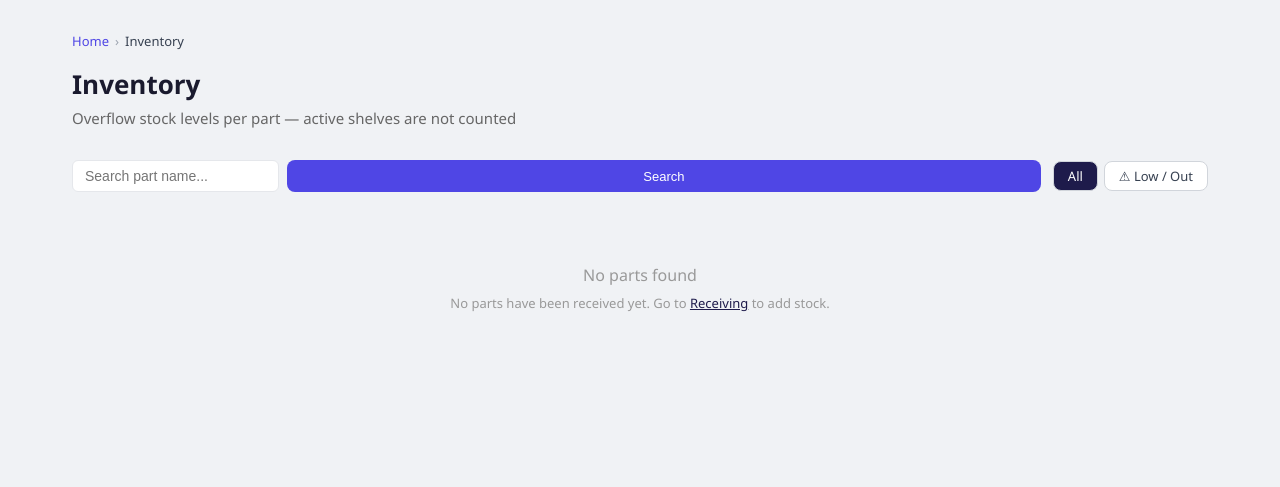
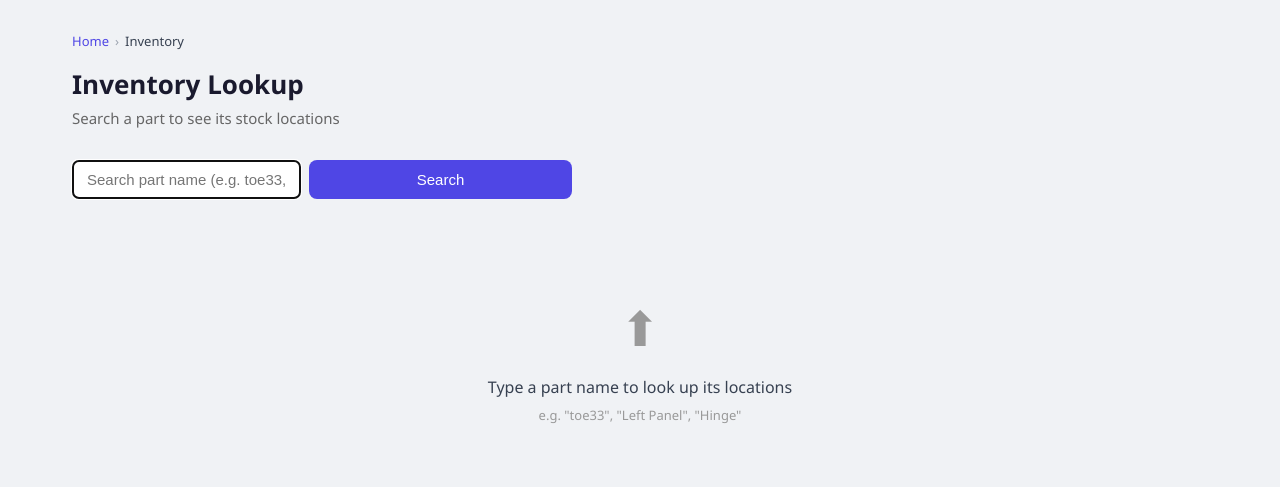
Before and after one commit to sarwin-dev/pickflow, a Flask app: page /inventory/ in a window 1280 px wide. Shown: the part 60-547 px from the top of the page. Run offline with Flask 3, Linux system fonts and the light colour scheme; the visitor is signed in with stand-in values (Sample User, id 1).

Commit message:
Redesign inventory: search-first layout with individual boxes, totals, and location lookup
Co-Authored-By: Claude Sonnet 4.6 <noreply@anthropic.com>

```diff
--- a/routes/inventory.py
+++ b/routes/inventory.py
@@ -4,6 +4,13 @@ from extensions import db
 from models import Part, Inventory
 
 inventory_bp = Blueprint('inventory', __name__, url_prefix='/inventory')
+
+def inventory_required():
+    if 'user_id' not in session:
+        return redirect(url_for('login'))
+    if session['user_role'] not in ['admin', 'supervisor', 'warehouse']:
+        return redirect(url_for('dashboard'))
+    return None
 
 def supervisor_required():
     if 'user_id' not in session:
@@ -14,77 +21,60 @@ def supervisor_required():
 
 @inventory_bp.route('/')
 def index():
-    check = supervisor_required()
+    check = inventory_required()
     if check:
         return check
 
     search = request.args.get('search', '').strip()
-    filter_status = request.args.get('filter', 'all')
+    part_results = []
 
-    parts_query = Part.query.order_by(Part.name)
     if search:
-        # normaliza el termino: "toe33" -> "toe 33" para encontrar "Toe 33"
+        # normaliza el termino de busqueda: "toe33" -> "toe 33"
         normalized = re.sub(r'([a-zA-Z])(\d)', r'\1 \2', search)
         normalized = re.sub(r'(\d)([a-zA-Z])', r'\1 \2', normalized).strip()
-        parts_query = parts_query.filter(Part.name.ilike(f'%{normalized}%'))
 
-    parts = parts_query.all()
+        parts = Part.query.filter(Part.name.ilike(f'%{normalized}%')).order_by(Part.name).all()
 
-    stock_list = []
-    for part in parts:
-        active_qty = sum(r.quantity for r in part.inventory_records if r.is_active)
-        overflow_qty = sum(r.quantity for r in part.inventory_records if not r.is_active)
-        total_qty = active_qty + overflow_qty
+        for part in parts:
+            records = Inventory.query.filter_by(part_id=part.id).order_by(
+                Inventory.is_active.desc(),
+                Inventory.aisle, Inventory.bay, Inventory.shelf
+            ).all()
 
-        # min_quantity viene del registro activo si existe
-        active_record = next((r for r in part.inventory_records if r.is_active), None)
-        min_qty = active_record.min_quantity if active_record else 0
+            overflow_total = sum(r.quantity for r in records if not r.is_active)
+            active_total = sum(r.quantity for r in records if r.is_active)
 
-        if total_qty == 0:
-            status = 'out'
-        elif overflow_qty <= min_qty:
-            status = 'low'
-        else:
-            status = 'ok'
+            # min_quantity viene de cualquier registro de la parte
+            min_qty = records[0].min_quantity if records else 0
 
-        stock_list.append({
-            'part': part,
-            'active_qty': active_qty,
-            'overflow_qty': overflow_qty,
-            'total_qty': total_qty,
-            'min_qty': min_qty,
-            'status': status,
-        })
+            if overflow_total == 0:
+                status = 'out'
+            elif overflow_total <= min_qty:
+                status = 'low'
+            else:
+                status = 'ok'
 
-    if filter_status == 'low':
-        stock_list = [s for s in stock_list if s['status'] in ['low', 'out']]
-    elif filter_status == 'out':
-        stock_list = [s for s in stock_list if s['status'] == 'out']
-
-    # ordena: primero out, luego low, luego ok
-    order_map = {'out': 0, 'low': 1, 'ok': 2}
-    stock_list.sort(key=lambda x: order_map[x['status']])
-
-    low_count = sum(1 for s in stock_list if s['status'] in ['low', 'out'])
+            part_results.append({
+                'part': part,
+                'records': records,
+                'overflow_total': overflow_total,
+                'active_total': active_total,
+                'min_qty': min_qty,
+                'status': status,
+            })
 
     return render_template('inventory/index.html',
-                           stock_list=stock_list,
-                           search=search,
-                           filter_status=filter_status,
-                           low_count=low_count)
+                           part_results=part_results,
+                           search=search)
 
 @inventory_bp.route('/set-min/<int:part_id>', methods=['POST'])
 def set_min(part_id):
     check = supervisor_required()
     if check:
         return check
-
     min_qty = int(request.form.get('min_qty', 0))
     records = Inventory.query.filter_by(part_id=part_id).all()
     for record in records:
         record.min_quantity = min_qty
     db.session.commit()
-
-    return redirect(url_for('inventory.index',
-                            search=request.form.get('search', ''),
-                            filter=request.form.get('filter', 'all')))
+    return redirect(url_for('inventory.index', search=request.form.get('search', '')))
--- a/templates/inventory/index.html
+++ b/templates/inventory/index.html
@@ -3,117 +3,164 @@
 {% block content %}
 
 <div class="dashboard-header">
-    <h1>Inventory</h1>
-    <p>Overflow stock levels per part — active shelves are not counted</p>
+    <h1>Inventory Lookup</h1>
+    <p>Search a part to see its stock locations</p>
 </div>
 
-<!-- barra de busqueda y filtros -->
-<div style="display:flex; gap:12px; flex-wrap:wrap; margin-bottom:1.5rem; align-items:center;">
-    <form method="GET" action="/inventory/" style="display:flex; gap:8px; flex:1; min-width:220px;">
+<!-- barra de busqueda -->
+<form method="GET" action="/inventory/" style="display:flex; gap:8px; margin-bottom:2rem; max-width:500px;">
     <input type="text" name="search" value="{{ search }}"
-               placeholder="Search part name..."
-               style="flex:1; padding:7px 12px; border:1px solid #e5e7eb; border-radius:6px; font-size:14px;">
-        <input type="hidden" name="filter" value="{{ filter_status }}">
-        <button type="submit" class="btn-primary" style="padding:7px 16px; font-size:13px;">Search</button>
+           placeholder="Search part name (e.g. toe33, Left Panel...)"
+           style="flex:1; padding:10px 14px; border:1px solid #e5e7eb; border-radius:6px; font-size:15px;"
+           autofocus>
+    <button type="submit" class="btn-primary" style="padding:10px 20px;">Search</button>
     {% if search %}
-        <a href="/inventory/?filter={{ filter_status }}" class="btn-secondary" style="padding:7px 12px; font-size:13px;">Clear</a>
+    <a href="/inventory/" class="btn-secondary" style="padding:10px 14px;">Clear</a>
     {% endif %}
 </form>
 
-    <div style="display:flex; gap:6px;">
-        <a href="/inventory/?search={{ search }}&filter=all"
-           class="btn-secondary" style="font-size:13px; padding:5px 14px;
-           {% if filter_status == 'all' %}background:#1e1b4b; color:white;{% endif %}">
-            All
-        </a>
-        <a href="/inventory/?search={{ search }}&filter=low"
-           class="btn-secondary" style="font-size:13px; padding:5px 14px;
-           {% if filter_status == 'low' %}background:#dc2626; color:white; border-color:#dc2626;{% endif %}">
-            ⚠ Low / Out  {% if low_count > 0 %}({{ low_count }}){% endif %}
-        </a>
+{% if search %}
+    {% if part_results %}
+        {% for item in part_results %}
+        <div style="background:white; border:1px solid #e5e7eb; border-radius:10px; padding:24px; margin-bottom:24px;">
+
+            <!-- encabezado: nombre de la parte + totales en la esquina derecha -->
+            <div style="display:flex; justify-content:space-between; align-items:flex-start; margin-bottom:20px; flex-wrap:wrap; gap:16px;">
+
+                <div>
+                    <h2 style="font-size:20px; font-weight:700; margin:0;">{{ item.part.name }}</h2>
+                    <!-- badge de status -->
+                    <div style="margin-top:8px;">
+                        {% if item.status == 'out' %}
+                        <span style="background:#fef2f2; color:#dc2626; border:1px solid #fecaca; padding:4px 12px; border-radius:20px; font-size:13px; font-weight:600;">
+                            ● Out of Stock
+                        </span>
+                        {% elif item.status == 'low' %}
+                        <span style="background:#fffbeb; color:#d97706; border:1px solid #fde68a; padding:4px 12px; border-radius:20px; font-size:13px; font-weight:600;">
+                            ● Low Stock
+                        </span>
+                        {% else %}
+                        <span style="background:#f0fdf4; color:#16a34a; border:1px solid #bbf7d0; padding:4px 12px; border-radius:20px; font-size:13px; font-weight:600;">
+                            ● OK
+                        </span>
+                        {% endif %}
                     </div>
                 </div>
 
-{% if stock_list %}
-<div class="table-container">
-    <table class="data-table">
+                <!-- totales grandes en la esquina superior derecha -->
+                <div style="display:flex; gap:16px; text-align:center;">
+                    <div style="background:#f9fafb; border:1px solid #e5e7eb; border-radius:8px; padding:12px 20px; min-width:100px;">
+                        <div style="font-size:2rem; font-weight:800; color:#1e1b4b; line-height:1;">
+                            {{ item.overflow_total }}
+                        </div>
+                        <div style="font-size:11px; color:#6b7280; margin-top:4px; text-transform:uppercase; letter-spacing:.05em;">
+                            Overflow
+                        </div>
+                    </div>
+                    <div style="background:#f9fafb; border:1px solid #e5e7eb; border-radius:8px; padding:12px 20px; min-width:100px;">
+                        <div style="font-size:2rem; font-weight:800; color:#6b7280; line-height:1;">
+                            {{ item.active_total }}
+                        </div>
+                        <div style="font-size:11px; color:#6b7280; margin-top:4px; text-transform:uppercase; letter-spacing:.05em;">
+                            Active
+                        </div>
+                    </div>
+                    <div style="background:#1e1b4b; border-radius:8px; padding:12px 20px; min-width:100px;">
+                        <div style="font-size:2rem; font-weight:800; color:white; line-height:1;">
+                            {{ item.overflow_total + item.active_total }}
+                        </div>
+                        <div style="font-size:11px; color:#a5b4fc; margin-top:4px; text-transform:uppercase; letter-spacing:.05em;">
+                            Total
+                        </div>
+                    </div>
+                </div>
+            </div>
+
+            <!-- tabla de cajas individuales -->
+            {% if item.records %}
+            <table class="data-table" style="margin-bottom:16px;">
                 <thead>
                     <tr>
-                <th>Part</th>
                         <th>Location</th>
-                <th style="text-align:center;">Active Shelf</th>
-                <th style="text-align:center;">Overflow</th>
-                <th style="text-align:center;">Min. Overflow</th>
-                <th style="text-align:center;">Status</th>
-                {% if session['user_role'] in ['admin', 'supervisor'] %}
-                <th style="text-align:center;">Set Min</th>
-                {% endif %}
+                        <th style="text-align:center;">Qty</th>
+                        <th style="text-align:center;">Type</th>
+                        <th style="font-size:12px; color:#999;">Received</th>
                     </tr>
                 </thead>
                 <tbody>
-            {% for s in stock_list %}
-            <tr style="{% if s.status == 'out' %}background:#fef2f2;{% elif s.status == 'low' %}background:#fffbeb;{% endif %}">
-                <td><strong>{{ s.part.name }}</strong></td>
-                <td style="font-size:13px; color:#666;">
-                    {% if s.part.active_aisle %}
-                        A{{ s.part.active_aisle }} · B{{ s.part.active_bay }} · S{{ s.part.active_shelf }}
-                        {% if s.part.active_location %} · L{{ s.part.active_location }}{% endif %}
+                    {% for record in item.records %}
+                    <tr>
+                        <td>
+                            {% if record.aisle %}
+                            <span style="font-family:monospace; font-size:14px; font-weight:600; letter-spacing:.05em;">
+                                A{{ '%02d'|format(record.aisle|int) }}
+                                B{{ '%02d'|format(record.bay|int) }}
+                                S{{ '%02d'|format(record.shelf|int) }}
+                                {% if record.location %}
+                                L{{ '%02d'|format(record.location|int) }}
+                                {% endif %}
+                            </span>
                             {% else %}
-                        <span style="color:#ccc;">—</span>
+                            <span style="color:#ccc;">No location</span>
                             {% endif %}
                         </td>
-                <td style="text-align:center; font-size:14px;">
-                    {{ s.active_qty if s.active_qty > 0 else '—' }}
-                </td>
-                <td style="text-align:center; font-weight:600; font-size:14px;
-                    color:{% if s.status == 'out' %}#dc2626{% elif s.status == 'low' %}#d97706{% else %}#111{% endif %};">
-                    {{ s.overflow_qty }}
-                </td>
-                <td style="text-align:center; font-size:13px; color:#6b7280;">
-                    {{ s.min_qty }}
+                        <td style="text-align:center; font-size:16px; font-weight:700;">
+                            {{ record.quantity }}
                         </td>
                         <td style="text-align:center;">
-                    {% if s.status == 'out' %}
-                    <span class="role-badge" style="background:#fef2f2; color:#dc2626; border:1px solid #fecaca;">Out of Stock</span>
-                    {% elif s.status == 'low' %}
-                    <span class="role-badge" style="background:#fffbeb; color:#d97706; border:1px solid #fde68a;">Low Stock</span>
+                            {% if record.is_active %}
+                            <span class="role-badge role-picker">Active</span>
                             {% else %}
-                    <span class="role-badge" style="background:#f0fdf4; color:#16a34a; border:1px solid #bbf7d0;">OK</span>
+                            <span class="role-badge role-inventory">Overflow</span>
                             {% endif %}
                         </td>
-                {% if session['user_role'] in ['admin', 'supervisor'] %}
-                <td style="text-align:center;">
-                    <form method="POST" action="/inventory/set-min/{{ s.part.id }}"
-                          style="display:flex; gap:4px; justify-content:center; align-items:center;">
-                        <input type="number" name="min_qty" value="{{ s.min_qty }}" min="0"
-                               style="width:60px; padding:4px 6px; border:1px solid #e5e7eb;
-                                      border-radius:4px; font-size:13px; text-align:center;">
-                        <input type="hidden" name="search" value="{{ search }}">
-                        <input type="hidden" name="filter" value="{{ filter_status }}">
-                        <button type="submit" class="btn-secondary"
-                                style="padding:4px 8px; font-size:12px;">Set</button>
-                    </form>
+                        <td style="font-size:12px; color:#999;">
+                            {{ record.received_at.strftime('%m/%d/%Y') if record.received_at else '—' }}
                         </td>
-                {% endif %}
                     </tr>
                     {% endfor %}
                 </tbody>
             </table>
+            {% else %}
+            <p style="color:#999; font-size:14px; margin-bottom:16px;">No inventory records for this part.</p>
+            {% endif %}
+
+            <!-- seccion de minimo - solo supervisor y admin -->
+            {% if session['user_role'] in ['admin', 'supervisor'] %}
+            <div style="border-top:1px solid #f3f4f6; padding-top:16px; display:flex; align-items:center; gap:16px; flex-wrap:wrap;">
+                <span style="font-size:13px; color:#6b7280;">
+                    Min. Overflow: <strong>{{ item.min_qty }}</strong>
+                </span>
+                <form method="POST" action="/inventory/set-min/{{ item.part.id }}"
+                      style="display:flex; gap:8px; align-items:center;">
+                    <input type="number" name="min_qty" value="{{ item.min_qty }}" min="0"
+                           style="width:80px; padding:6px 8px; border:1px solid #e5e7eb; border-radius:6px; font-size:13px; text-align:center;">
+                    <input type="hidden" name="search" value="{{ search }}">
+                    <button type="submit" class="btn-primary" style="padding:6px 14px; font-size:13px;">
+                        Set Minimum
+                    </button>
+                </form>
             </div>
+            {% endif %}
+
+        </div>
+        {% endfor %}
+
     {% else %}
     <div style="text-align:center; padding:3rem; color:#999;">
-    <p style="font-size:16px;">No parts found</p>
-    {% if search %}
+        <p style="font-size:16px;">No parts found for "{{ search }}"</p>
+        <p style="font-size:13px; margin-top:8px;">Try a different name or check the spelling.</p>
+    </div>
+    {% endif %}
+
+{% else %}
+<!-- estado inicial - sin busqueda -->
+<div style="text-align:center; padding:4rem 2rem; color:#999;">
+    <div style="font-size:3rem; margin-bottom:1rem;">⬆</div>
+    <p style="font-size:16px; color:#374151;">Type a part name to look up its locations</p>
     <p style="font-size:13px; margin-top:8px;">
-        No results for "{{ search }}".
-        <a href="/inventory/" style="color:#1e1b4b;">View all</a>
+        e.g. "toe33", "Left Panel", "Hinge"
     </p>
-    {% else %}
-    <p style="font-size:13px; margin-top:8px;">
-        No parts have been received yet. Go to
-        <a href="/receiving/" style="color:#1e1b4b;">Receiving</a> to add stock.
-    </p>
-    {% endif %}
 </div>
 {% endif %}
 
```
Lines whose indentation alone changed are shown as unchanged.
